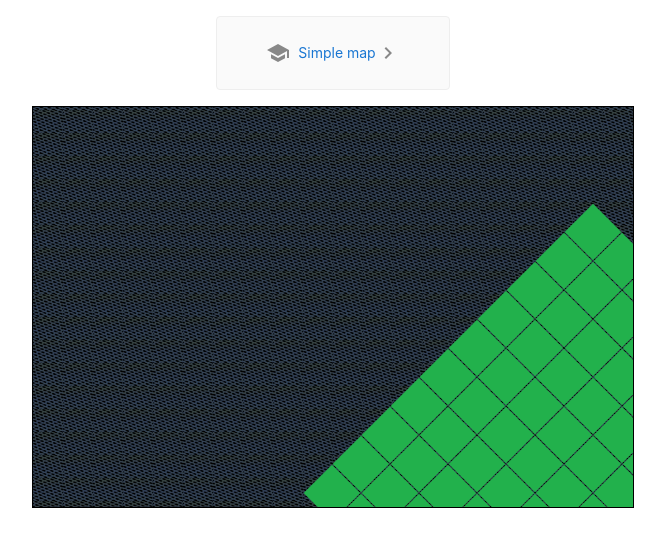
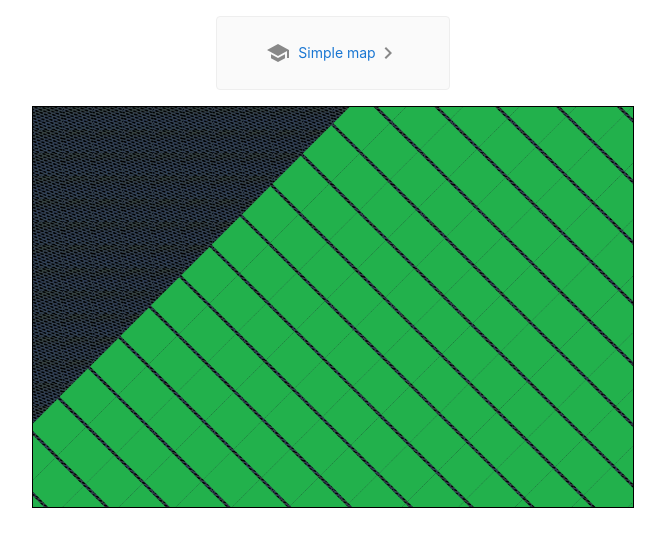
Before and after one commit to pobochniy/farm, an Angular app: page /workmap/first in a window 1280 px wide. Shown: the top 546 px of the page, without its empty margins (307-972 px from the left). Built offline with nearby package versions, Linux system fonts and the light colour scheme.

Commit message:
rotate all

```diff
--- a/src/workmap/directives/strafe-camera.directive.ts
+++ b/src/workmap/directives/strafe-camera.directive.ts
@@ -19,10 +19,11 @@
   ngAfterViewInit() {
     this.el = document.getElementById('farm-camera');
     this.el.addEventListener('mousedown', this.onDown.bind(this));
-    this.el.addEventListener('mouseup', this.onUp.bind(this));
-    this.el.addEventListener('mouseout', this.onMouseout.bind(this));
+    //this.el.addEventListener('mouseup', this.onUp.bind(this));
+    //this.el.addEventListener('mouseout', this.onMouseout.bind(this));
     this.el.addEventListener('wheel', this.onWheel.bind(this));
     document.addEventListener('mousemove', this.onMove.bind(this));
+    document.addEventListener('mouseup', this.onUp.bind(this));
     //this.startHeight = (this.element.nativeElement as HTMLElement).offsetHeight;
   }
 
--- a/src/workmap/first/first.component.css
+++ b/src/workmap/first/first.component.css
@@ -4,17 +4,23 @@
   margin: 0 auto;
   overflow: hidden;
   border: 1px solid black;
+  background-image: url('/assets/ground/back.png');
+}
+
+#farm-translate {
+  transform: translate(-60px, -20px);
 }
 
 #farm-workspace {
-  transform: translate(-60px, -20px);
+  transform: rotate(45deg);
   width: 1200px;
-  height: 800px;
-  background-image: url('/assets/ground/back.png');
-  position: relative;
+  /*height: 800px;*/
+  /*position: relative;*/
 }
 
 /deep/.back-tile {
-  transform: rotate(45deg);
-  position: absolute;
+  display: inline-block;
+  width: 40px;
+  height: 40px;
+  /*position: absolute;*/
 }
--- a/src/workmap/first/first.component.html
+++ b/src/workmap/first/first.component.html
@@ -1,5 +1,7 @@
 <div id="farm-camera" appStrafeCamera>
-  <div id="farm-workspace">
+  <div id="farm-translate">
+    <div id="farm-workspace">
 
+    </div>
   </div>
 </div>
--- a/src/workmap/first/first.component.ts
+++ b/src/workmap/first/first.component.ts
@@ -19,27 +19,27 @@
 
     for (let i = 0; i < this.map.cells.length; i++) {
       for (let j = 0; j < this.map.cells[0].length; j++) {
-        let cssLeft = parentWidth + i * 29 - j * 29;
-        let cssTop = parentHeight + i * 29 + j * 29;
-        var img = document.createElement('img');
-        img.src = `/assets/ground/${this.map.cells[i][j]}.png`;
-        img.style.left = cssLeft + 'px';
-        img.style.top = cssTop + 'px';
-        img.classList.add('back-tile');
-        img.draggable = true;
-        img.ondragstart = function (e) {
+        //let cssLeft = parentWidth + i * 29 - j * 29;
+        //let cssTop = parentHeight + i * 29 + j * 29;
+        var div = document.createElement('div');
+        div.style.backgroundImage = `url('/assets/ground/${this.map.cells[i][j]}.png')`;
+        //img.style.left = cssLeft + 'px';
+        //img.style.top = cssTop + 'px';
+        div.classList.add('back-tile');
+        div.draggable = true;
+        div.ondragstart = function (e) {
           e.preventDefault();
         };
 
-        el.append(img);
+        el.append(div);
       }
     }
   }
 
   private fillMap() {
     this.map = new Map();
-    for (let i = 0; i < 10; i++) {
-      for (let j = 0; j < 10; j++) {
+    for (let i = 0; i < 30; i++) {
+      for (let j = 0; j < 30; j++) {
         if (!this.map.cells[i]) this.map.cells[i] = [];
         this.map.cells[i][j] = 'z';
       }
```
